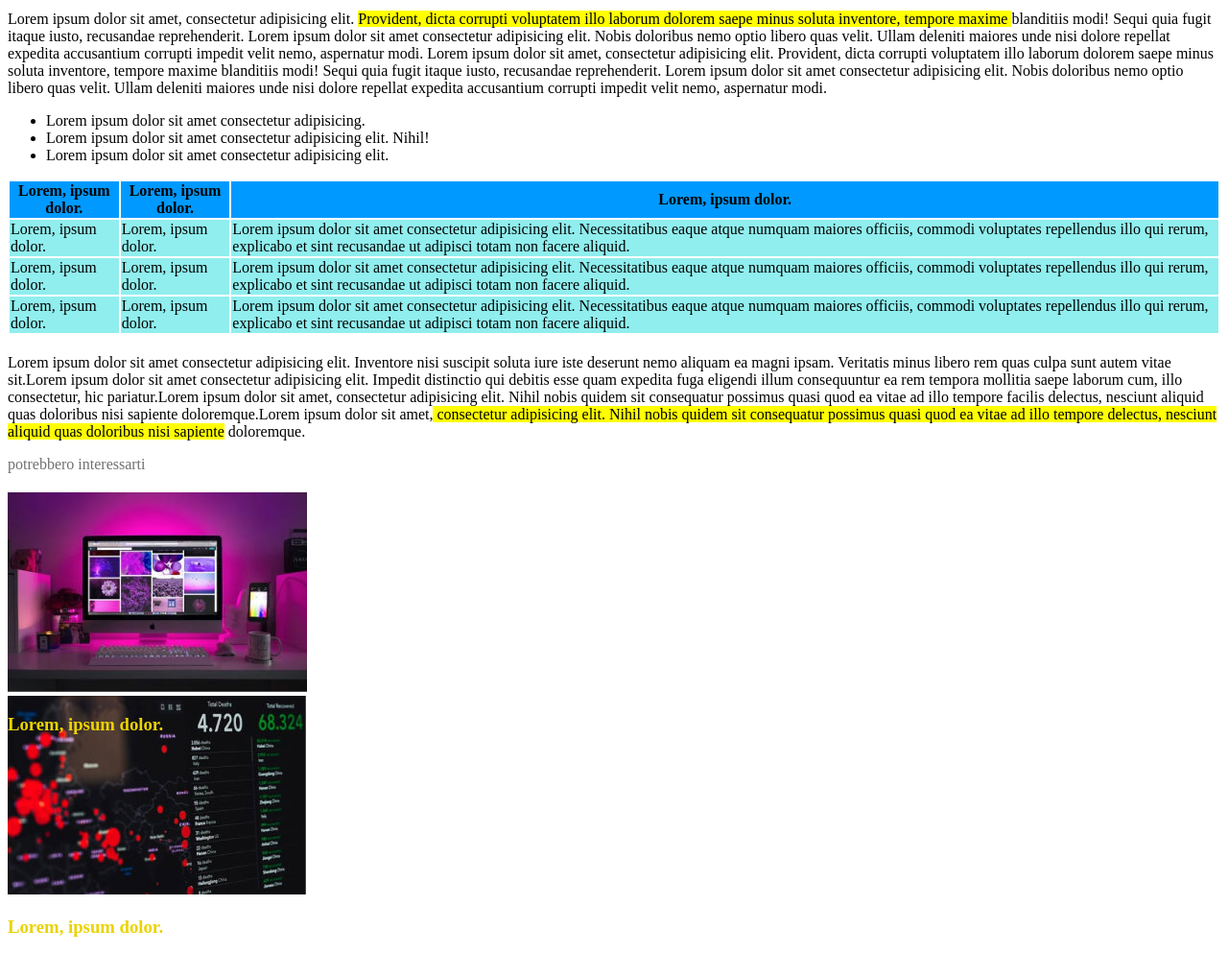
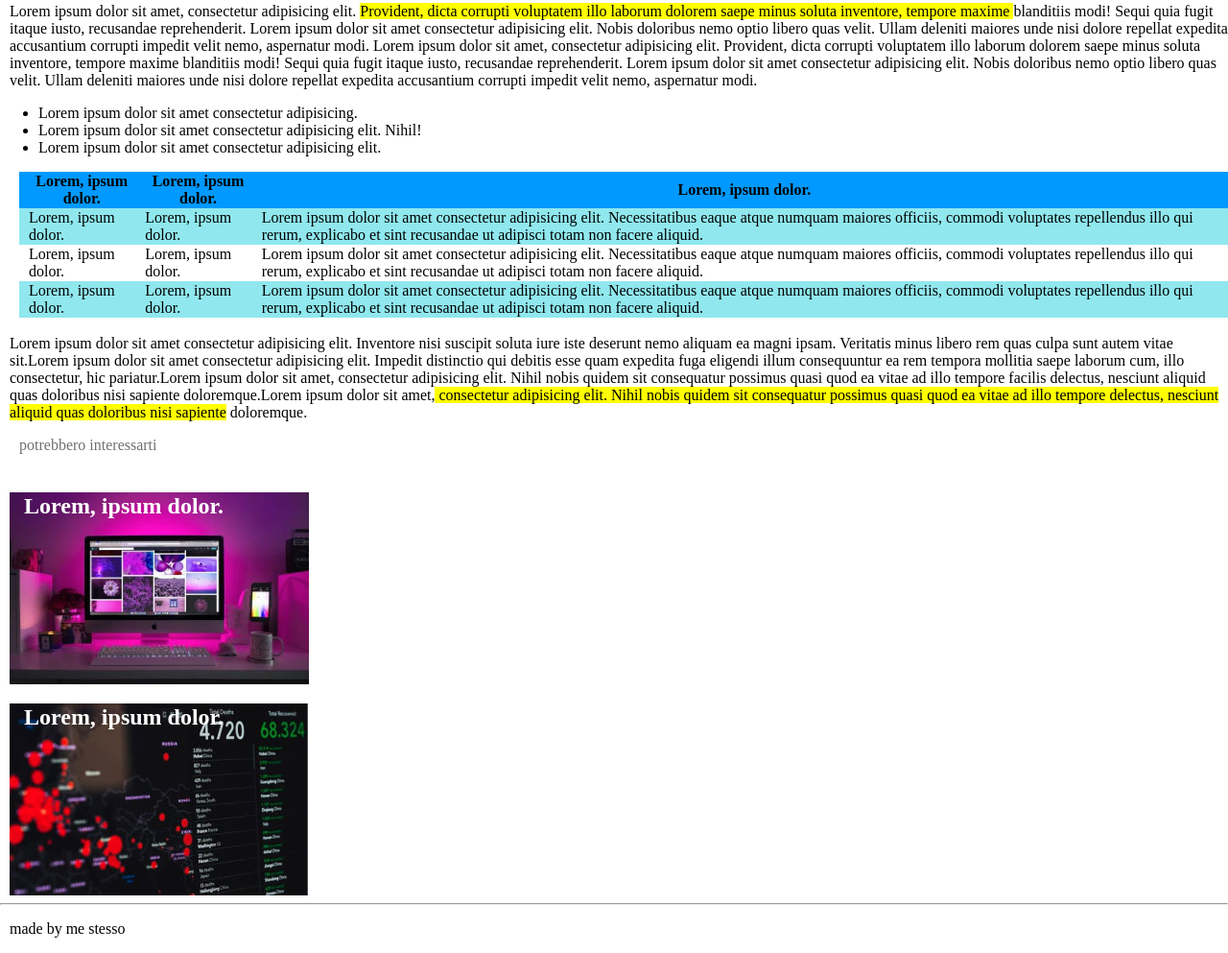
Before and after one commit to AntoninoCucuzza/html-css-booleaner, a plain HTML site: page index.html in a window 1280 px wide. Shown: the part 753-1746 px from the top of the page at 96% size. Drawn offline with Linux system fonts and the light colour scheme.

Commit message:
fix mistake
add footer, end

```diff
--- a/index.html
+++ b/index.html
@@ -37,6 +37,7 @@
         <!-- /section fonti -->
 
     </header>
+    <!-- /header -->
 
     <main>
         <section>
@@ -70,7 +71,7 @@
                 </thead>
         <!-- fine testa (parte superiore) -->
 
-                <tbody>
+                <tbody class="color">
                     <tr>
                         <td>Lorem, ipsum dolor.</td>
                         <td>Lorem, ipsum dolor.</td>
@@ -86,7 +87,7 @@
                     </tr>
                 </tbody>
 
-                <tbody>
+                <tbody class="color">
                      <tr>
                         <td>Lorem, ipsum dolor.</td>
                         <td>Lorem, ipsum dolor.</td>
@@ -106,10 +107,12 @@
             </table>
 
         </section>
+        <!-- /section tabella -->
 
         <section>
             <p>Lorem ipsum dolor sit amet consectetur adipisicing elit. Inventore nisi suscipit soluta iure iste deserunt nemo aliquam ea magni ipsam. Veritatis minus libero rem quas culpa sunt autem vitae sit.Lorem ipsum dolor sit amet consectetur adipisicing elit. Impedit distinctio qui debitis esse quam expedita fuga eligendi illum consequuntur ea rem tempora mollitia saepe laborum cum, illo consectetur, hic pariatur.Lorem ipsum dolor sit amet, consectetur adipisicing elit. Nihil nobis quidem sit consequatur possimus quasi quod ea vitae ad illo tempore facilis delectus, nesciunt aliquid quas doloribus nisi sapiente doloremque.Lorem ipsum dolor sit amet,<mark> consectetur adipisicing elit. Nihil nobis quidem sit consequatur possimus quasi quod ea vitae ad illo tempore  delectus, nesciunt aliquid quas doloribus nisi sapiente</mark> doloremque.</p>
         </section>
+        <!-- /section paragrafo -->
 
 
         <section>
@@ -117,23 +120,31 @@
                 potrebbero interessarti
             </p>
 
+            <div id="foto">
+
+                <h2>Lorem, ipsum dolor.</h2>
+
+            </div>
+
+            <div id="foto2">
+                <h2>Lorem, ipsum dolor.</h2>
+
+            </div>
+
+
         </section>
+        <!-- /section  interessi+foto -->
 
-        <div >
-            <img   src="./Img/monitor.jpg" alt="monitor">
-            <h3 class="over">Lorem, ipsum dolor.</h3>
-
-        </div>
-
-        <div >
-            <img  src="./Img/graph.jpg" alt="grafico">
-            <h3 class="over">Lorem, ipsum dolor.</h3>
-        </div>
 
     </main>
+    <!-- /main -->
+
+    <hr>
 
     <footer>
+        <p>made by me stesso</p>
 
     </footer>
+    <!--/footer  -->
 </body>
 </html>
--- a/style.css
+++ b/style.css
@@ -1,8 +1,9 @@
-/* *{
+ body{
     padding: 0;
     margin: 0;
     box-sizing: border-box;
-} */
+}
+
 
 h1{
     font-size:  60px;
@@ -20,17 +21,17 @@ h1{
     background-size: auto;
     height: 150px ;
 
-
 }
 
 #Logo{
     height: 50px;
     position: relative;
     left: 0px;;
-    top: 50px;
+    top: 60px;
     height: 100px;
 
 }
+
 
 #autore{
     background-color: transparent;
@@ -41,20 +42,30 @@ h1{
     color: rgb(112, 112, 112);
     margin: 0;
     padding: 0;
+    margin-left: 10px;
 
+}
+
+
+ul{
+    padding-left: 30px;
 }
 
 .small{
     margin: 0;
-    padding: 0;
+    padding-left : 10px;
     font-size: 12px;
     font-weight: 400;
 }
 
+table, td, th, tr {
+    border-spacing: 0;
+    padding-left: 10px;
+  }
 
 
-tbody{
-    background-color: rgba(28, 221, 221, 0.486);
+.color{
+    background-color: rgba(28, 208, 221, 0.486);
 }
 
 thead{
@@ -66,9 +77,24 @@ thead{
 }
 
 
+#foto{
+    background-image: url(./Img/monitor.jpg);
+    background-repeat: no-repeat;
+    height: 200px;
+}
 
+#foto2{
+    background-image: url(./Img/graph.jpg);
+    background-repeat: no-repeat;
+    height: 200px;
+}
 
-.over{
-    position: absolute;
-    color: rgb(235, 211, 1);
+h2{
+    color: white;
+    padding-left: 15px;
+    padding-top: 1px;
 }
+
+section, footer{
+    padding-left: 10px;
+}
```
